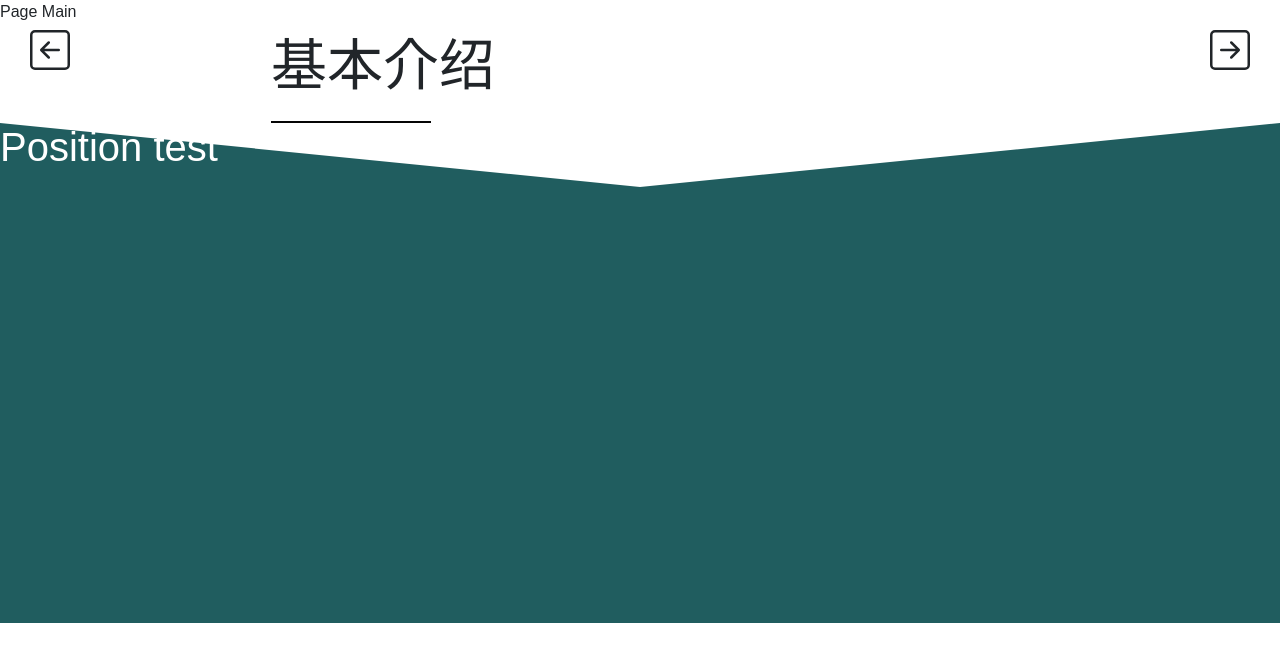
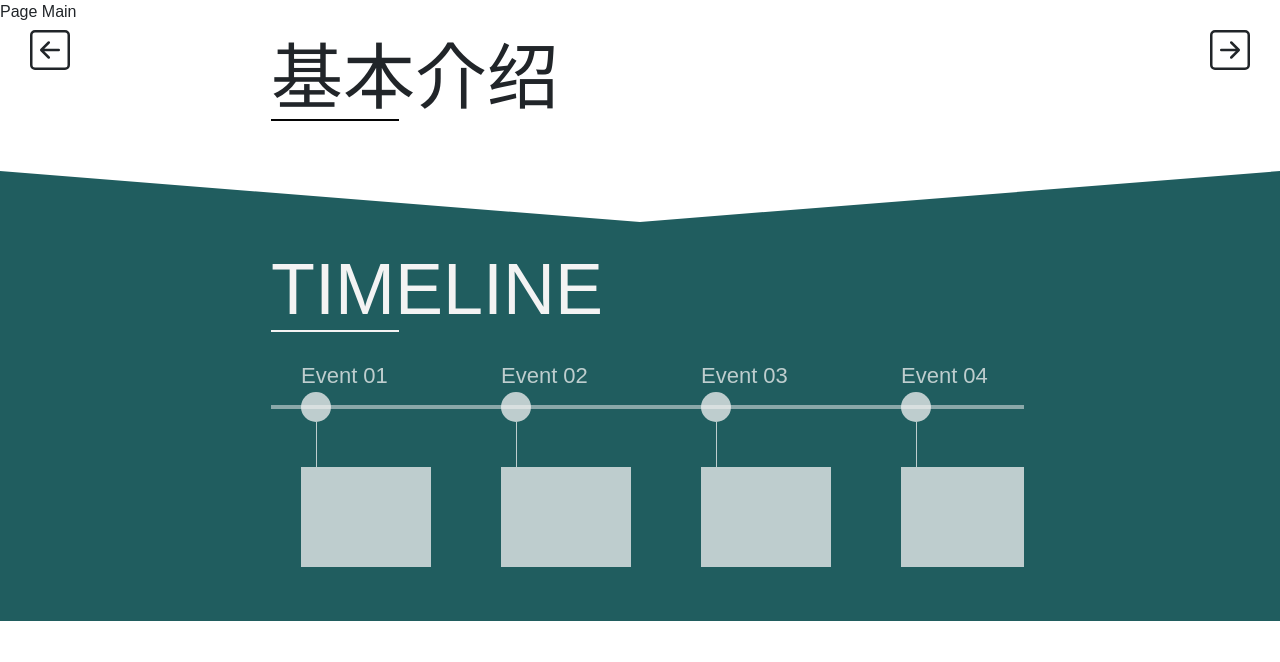
Before and after one commit to UT-Application-Development-Association/ADA-Website, a React (Create React App) app: page / in a window 1280 px wide. Both pictures are taken after a click on the button "To main". Shown: the top 662 px of the page. Built offline with nearby package versions, Linux system fonts and the light colour scheme; the HTML template or start-up script is replaced by a standard one.

Commit message:
create the scss style for timeline, create the demo of timeline, user can scroll the timeline horizontally.

```diff
--- a/src/components/main_page/Timeline.js
+++ b/src/components/main_page/Timeline.js
@@ -2,9 +2,50 @@ import React from "react";
 
 export default function Timeline(props) {
     return (
-        <div>
-            <h1 className="timeline-title">Position test</h1>
-            <div className="timeline-background">
+        <div className="timeline-container">
+            <div className="timeline-background"></div>
+            <div className="heading-container container" style={{overflow:"hidden", height:"500px"}}>
+                <div className="heading white">{props.text}</div>
+                <div className="heading-line white"></div>
+                <div className="timeline-bar"></div>
+                <div className="timeline-content">
+                    <div className="timeline-event">
+                        <div className="event-name"><p>Event 01</p></div>
+                        <div className="circle-on-bar"></div>
+                        <div className="circle-event-connection"></div>
+                        <div className="event-picture"></div>
+                    </div>
+                    <div className="timeline-event">
+                        <div className="event-name"><p>Event 02</p></div>
+                        <div className="circle-on-bar"></div>
+                        <div className="circle-event-connection"></div>
+                        <div className="event-picture"></div>
+                    </div>
+                    <div className="timeline-event">
+                        <div className="event-name"><p>Event 03</p></div>
+                        <div className="circle-on-bar"></div>
+                        <div className="circle-event-connection"></div>
+                        <div className="event-picture"></div>
+                    </div>
+                    <div className="timeline-event">
+                        <div className="event-name"><p>Event 04</p></div>
+                        <div className="circle-on-bar"></div>
+                        <div className="circle-event-connection"></div>
+                        <div className="event-picture"></div>
+                    </div>
+                    <div className="timeline-event">
+                        <div className="event-name"><p>Event 05</p></div>
+                        <div className="circle-on-bar"></div>
+                        <div className="circle-event-connection"></div>
+                        <div className="event-picture"></div>
+                    </div>
+                    <div className="timeline-event">
+                        <div className="event-name"><p>Event 06</p></div>
+                        <div className="circle-on-bar"></div>
+                        <div className="circle-event-connection"></div>
+                        <div className="event-picture"></div>
+                    </div>
+                </div>
             </div>
         </div>
     );
--- a/src/pages/Main.js
+++ b/src/pages/Main.js
@@ -33,7 +33,7 @@ export default function Main(props) {
       </section>
       <section className="timeline-section">
         <div>
-          <Timeline/>
+          <Timeline text="TIMELINE"/>
         </div>
       </section>
     </div>
--- a/src/styles/Style.css
+++ b/src/styles/Style.css
@@ -42,6 +42,7 @@
 }
 
 .container {
+  position: relative;
   margin-left: auto;
   margin-right: auto;
   width: 60%;
@@ -54,14 +55,23 @@
 }
 
 .heading-container .heading {
-  font-size: 3.5rem;
-  margin-bottom: 0.8rem;
+  font-size: 4.5rem;
+  margin-bottom: -0.8rem;
+  font-weight: 100;
+}
+
+.heading-container .heading.white {
+  color: #f3f3f3;
 }
 
 .heading-container .heading-line {
-  width: 10rem;
+  width: 8rem;
   height: 2px;
   background-color: #050505;
+}
+
+.heading-container .heading-line.white {
+  background-color: #f3f3f3;
 }
 
 .left-arrow-button {
@@ -82,18 +92,86 @@
   left: 30px;
 }
 
-.timeline-title {
-  position: absolute;
-  left: 0px;
-  color: white;
+.timeline-container {
+  height: 450px;
+  padding-top: 5vw;
+  position: relative;
+  top: 50px;
+  overflow: hidden;
 }
 
 .timeline-background {
-  position: relative;
+  position: absolute;
+  top: 0px;
   border-color: transparent #205d5f transparent;
   border-style: solid;
-  border-width: 5vw 50vw 0px 50vw;
+  border-width: 4vw 50vw 0px 50vw;
   height: 500px;
-  z-index: -1;
+}
+
+.timeline-content {
+  width: 100%;
+  position: absolute;
+  top: 120px;
+  height: 400px;
+  background-color: rgba(255, 0, 0, 0);
+  overflow: scroll;
+  white-space: nowrap;
+}
+
+.timeline-bar {
+  position: absolute;
+  top: 170px;
+  height: 4px;
+  width: 100vw;
+  background-color: #f3f3f3;
+  opacity: 0.5;
+}
+
+.timeline-event {
+  position: relative;
+  width: 160px;
+  height: 300px;
+  margin-left: 30px;
+  margin-right: 10px;
+  background-color: rgba(0, 255, 0, 0);
+  display: inline-block;
+}
+
+.event-name {
+  position: absolute;
+  top: 4px;
+  color: #f3f3f3;
+  font-size: 22px;
+  opacity: 0.75;
+}
+
+.circle-on-bar {
+  position: absolute;
+  top: 37px;
+  width: 30px;
+  height: 30px;
+  border-radius: 15px;
+  background-color: #f3f3f3;
+  opacity: 0.75;
+}
+
+.circle-event-connection {
+  position: absolute;
+  top: 67px;
+  left: 14.5px;
+  width: 1px;
+  height: 45px;
+  background-color: #f3f3f3;
+  opacity: 0.75;
+}
+
+.event-picture {
+  position: absolute;
+  top: 112px;
+  width: 130px;
+  height: 100px;
+  background-color: #f3f3f3;
+  opacity: 0.75;
 }
 /*# sourceMappingURL=Style.css.map */
--- a/src/styles/main_page/_Common.scss
+++ b/src/styles/main_page/_Common.scss
@@ -1,6 +1,7 @@
 @import "../global_vars";
 
 .container {
+  position: relative;
   margin-left: auto;
   margin-right: auto;
   width: 60%;
@@ -12,13 +13,20 @@
 
 .heading-container {
   .heading {
-    font-size: 3.5rem;
-    margin-bottom: 0.8rem;
+    font-size: 4.5rem;
+    margin-bottom: -0.8rem;
+    font-weight: 100;
+    &.white {
+      color: $white;
+    }
   }
 
   .heading-line {
-    width: 10rem;
+    width: 8rem;
     height: 2px;
     background-color: $black;
+    &.white {
+      background-color: $white;
+    }
   }
 }
--- a/src/styles/main_page/_Timeline.scss
+++ b/src/styles/main_page/_Timeline.scss
@@ -1,16 +1,83 @@
 @import "../global_vars";
 
-.timeline-title {
-    position: absolute;
-    left: 0px;
-    color: white;
+.timeline-container {
+    height: 450px;
+    padding-top: 5vw;
+    position: relative;
+    top: 50px;
+    overflow: hidden;
 }
 
 .timeline-background {
-    position: relative;
+    position: absolute;
+    top: 0px;
     border-color:transparent $bg_aqua transparent;
     border-style:solid;
-    border-width:5vw 50vw 0px 50vw;
-    height:500px;
-    z-index: -1;
+    border-width:4vw 50vw 0px 50vw;
+    height: 500px;
   }
+
+.timeline-content {
+    width: 100%;
+    position: absolute;
+    top: 120px;
+    height: 400px;
+    background-color:rgba(255, 0, 0, 0.0);//for use of testing
+    overflow: scroll;
+    white-space: nowrap;
+}
+.timeline-bar {
+    position: absolute;
+    top: 170px;
+    height: 4px;
+    width: 100vw;
+    background-color:$white;
+    opacity: 0.5;
+}
+
+.timeline-event {
+    position: relative;
+    width: 160px;
+    height: 300px;
+    margin-left: 30px;
+    margin-right: 10px;
+    background-color: rgba(0, 255, 0, 0.0);//for use of testing
+    display: inline-block;
+}
+
+.event-name{
+    position: absolute;
+    top: 4px;
+    color: $white;
+    font-size: 22px;
+    opacity: 0.75;
+}
+
+.circle-on-bar {
+    position: absolute;
+    top: 37px;
+    width: 30px;
+    height: 30px;
+    border-radius: 15px;
+    background-color: $white;
+    opacity: 0.75;
+}
+
+.circle-event-connection {
+    position: absolute;
+    top: 67px;
+    left: 14.5px;
+    width: 1px;
+    height: 45px;
+    background-color: $white;
+    opacity: 0.75;
+}
+
+.event-picture {
+    position: absolute;
+    top: 112px;
+    width: 130px;
+    height: 100px;
+    background-color: $white;
+    opacity: 0.75;
+}
```
Also changed, not shown: 1 other file (tests, documents, lock files or other folders).
